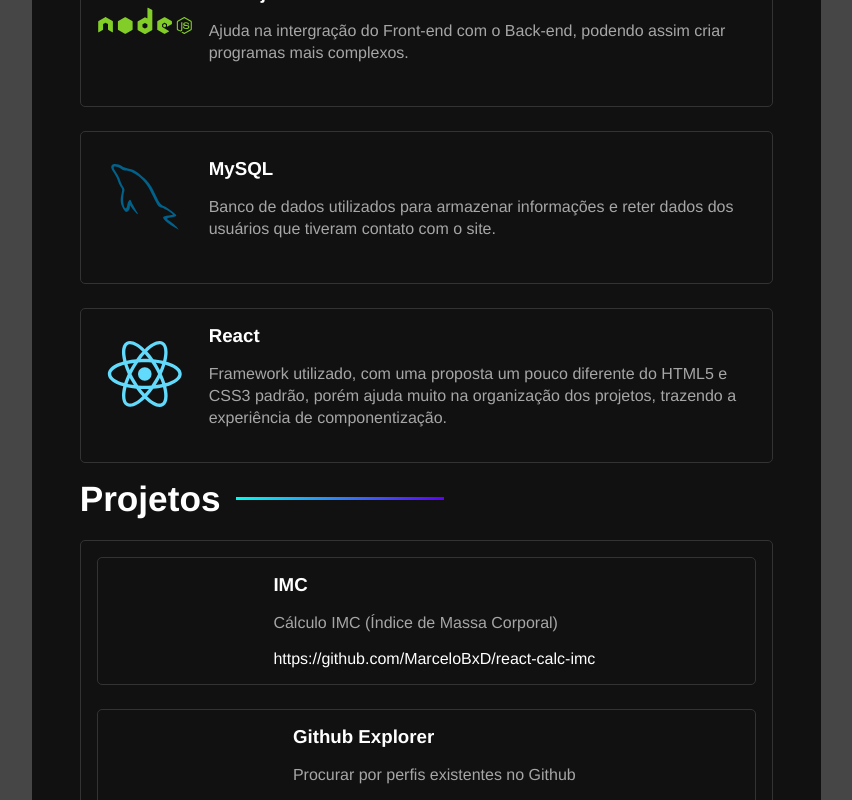
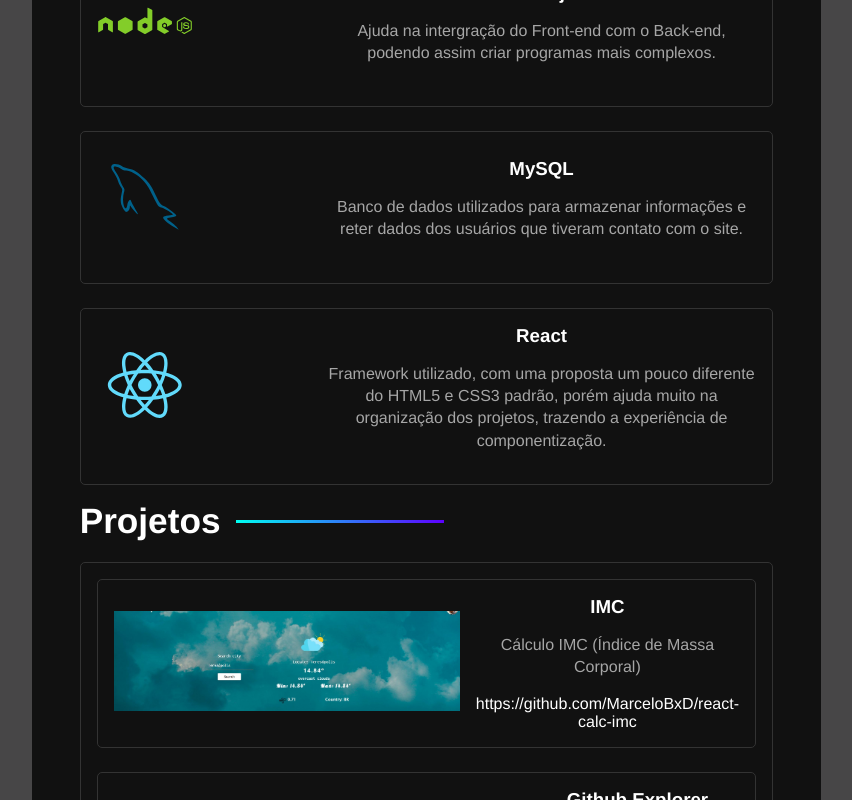
Before and after one commit to MarceloBxD/Portifolio, a React (Vite) app: page / in a window 1280 px wide. Shown: the part 1140-1940 px from the top of the page, without its empty margins (411-1263 px from the left). Built offline with nearby package versions, Linux system fonts and the light colour scheme.

Commit message:
changing styles

```diff
--- a/src/components/AboutContainer/index.jsx
+++ b/src/components/AboutContainer/index.jsx
@@ -8,7 +8,7 @@ export const AboutContainer = () => {
         Olá, eu sou Marcelo! Sou atualmente um estudante de engenharia da
         computação pela UERJ e estou me esforçando todo dia para melhorar um
         pouco, degrau a degrau para conseguir o que eu tanto quero, o famoso
-        cargo de DESENVOLVEDOR JÚNIOR.
+        cargo de Desenvolvedor Júnior.
       </p>
       <p>
         Aqui estão presentes algumas das tecnologias que eu conheço e faço uso
--- a/src/components/ProjectsCard/index.jsx
+++ b/src/components/ProjectsCard/index.jsx
@@ -38,8 +38,14 @@ export const ProjectsCard = () => {
       <div className="technologies-grid">
         {projects.map((project) => (
           <div className="technology-card" id={project.name} key={project.name}>
-            <img src={project.img} />
-            <div className="tech-info">
+            <div className="img">
+              <img
+                className="img"
+                style={{ width: "100%", height: "100px" }}
+                src={weatherPhoto}
+              />
+            </div>
+            <div className="description">
               <h3>{project.name}</h3>
               <p>{project.description}</p>
               <a href={project.link}>{project.link}</a>
--- a/src/components/ProjectsContainer/index.jsx
+++ b/src/components/ProjectsContainer/index.jsx
@@ -11,7 +11,7 @@ export const ProjectsContainer = () => {
           <ProjectsCard />
         </div>
       </section>
-      <a href="#" className="btn">
+      <a href="#" style={{ marginTop: "20px" }} className="btn">
         Ver projetos
       </a>
     </section>
--- a/src/components/TechnologiesContainer/index.jsx
+++ b/src/components/TechnologiesContainer/index.jsx
@@ -55,8 +55,10 @@ export const TechnologiesContainer = () => {
       <div className="technologies-grid">
         {technologies.map((tech) => (
           <div className="technology-card" id={tech.id} key={tech.id}>
-            <p>{tech.icon}</p>
-            <div>
+            <div className="icon">
+              <p>{tech.icon}</p>
+            </div>
+            <div className="text">
               <h3>{tech.name}</h3>
               <p>{tech.text}</p>
             </div>
--- a/src/styles/components/technologiescontainer.sass
+++ b/src/styles/components/technologiescontainer.sass
@@ -15,11 +15,34 @@
 
         .technology-card
             @include mixins.center
+            display: flex
+            justify-content: space-between
             gap: 1rem
             padding: 1rem
             border: 1px solid #333
             width: 100%
             border-radius: variables.$card-border-radius
+
+            .icon
+                flex: 1
+
+            .text
+                flex: 2
+                text-align: center
+
+            .description
+                flex: 1
+                text-align: center
+
+            .img
+                flex: 2
+                object-fit: cover
+                background-position: center
+                background-size: cover
+                background-repeat: no-repeat
+                width: "100%"
+                height: "100px"
+
 
             h3
                 color: variables.$text-color
```
